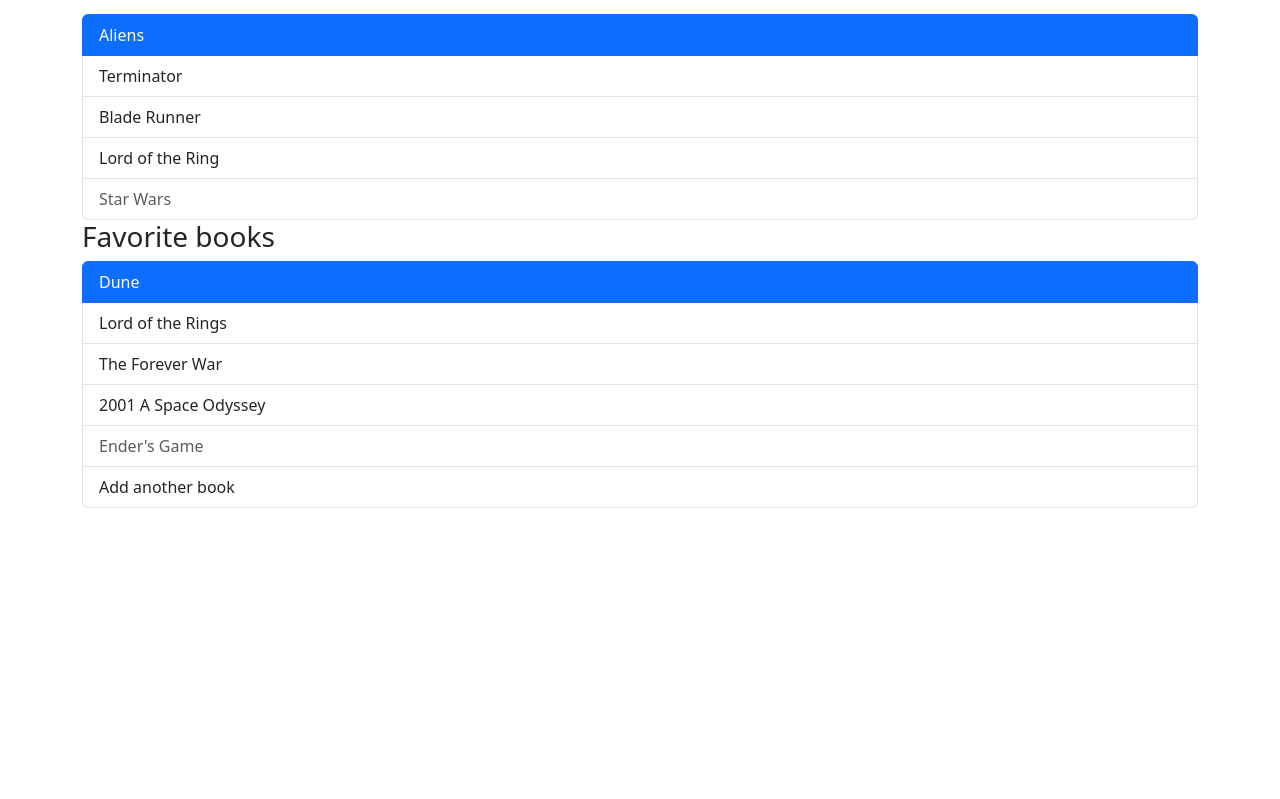
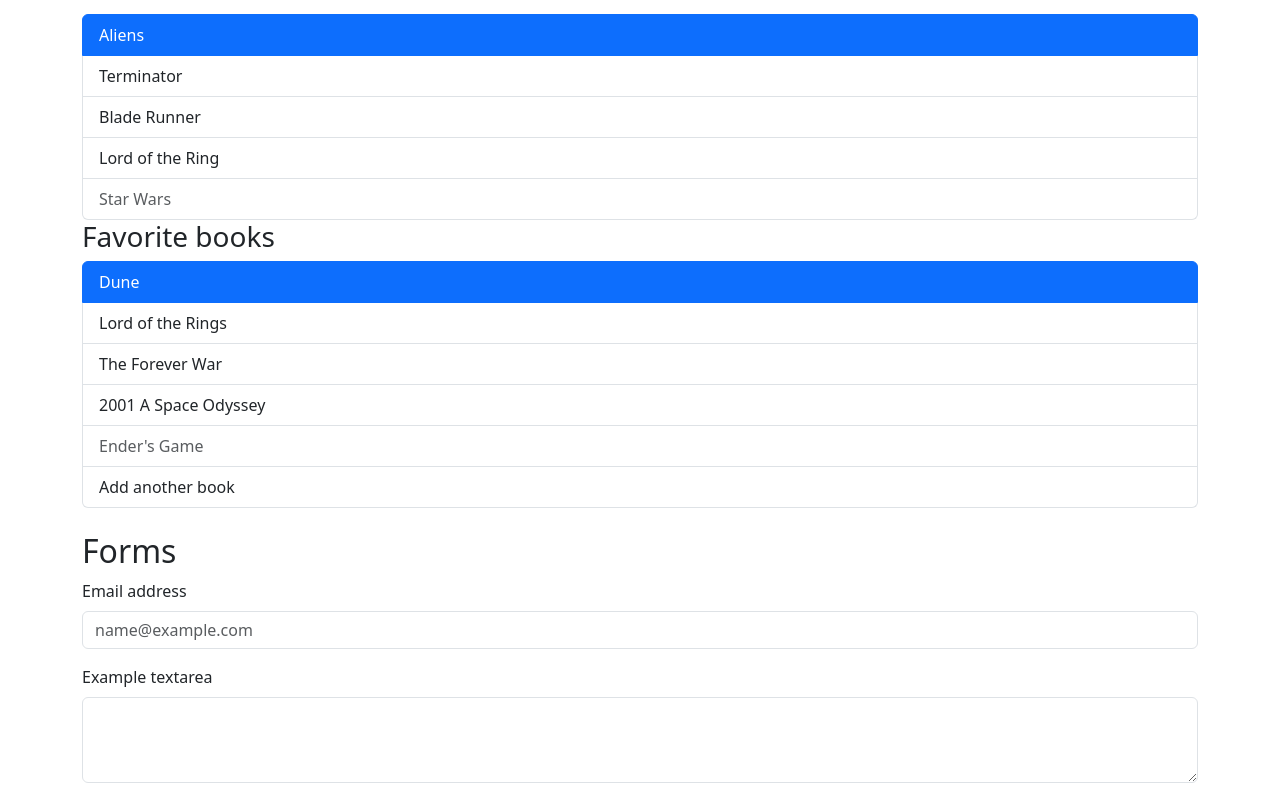
Before and after one commit to AntonMenchaca/kambaz-react-web-cs5610-summer2-2025, a React (Vite) app: page /#/Labs/Lab2 in a window 1280 px wide. Shown: the part 6033-6832 px from the top of the page. Before the commit the page ends 6541 px from the top, so only its background shows below. Built offline with nearby package versions, Linux system fonts and the light colour scheme.

Commit message:
Finish 2.3.10

```diff
--- /dev/null
+++ b/src/Labs/Lab2/BootstrapForms.tsx
@@ -0,0 +1,17 @@
+import { FormGroup, FormLabel, FormControl } from "react-bootstrap";
+export default function BootstrapForms() {
+  return (
+    <div id="wd-css-styling-forms">
+      <h2>Forms</h2>
+      <FormGroup className="mb-3" controlId="wd-email">
+        <FormLabel>Email address</FormLabel>
+        <FormControl type="email" placeholder="name@example.com" />
+      </FormGroup>
+      <FormGroup className="mb-3" controlId="wd-textarea">
+        <FormLabel>Example textarea</FormLabel>
+        <FormControl as="textarea" rows={3} />
+      </FormGroup>
+    </div>
+
+  )
+}
--- a/src/Labs/Lab2/index.tsx
+++ b/src/Labs/Lab2/index.tsx
@@ -17,6 +17,7 @@
 import ScreenSizeLabel from './ScreenSizeLabel';
 import BootstrapTables from './BootstrapTables';
 import BootstrapLists from './BootstrapLists';
+import BootstrapForms from './BootstrapForms';
 export default function Lab2() {
   return (
     <Container>
@@ -104,5 +105,7 @@
       <BootstrapTables />
       <br />
       <BootstrapLists />
+      <br />
+      <BootstrapForms />
     </Container>);
 }
```
